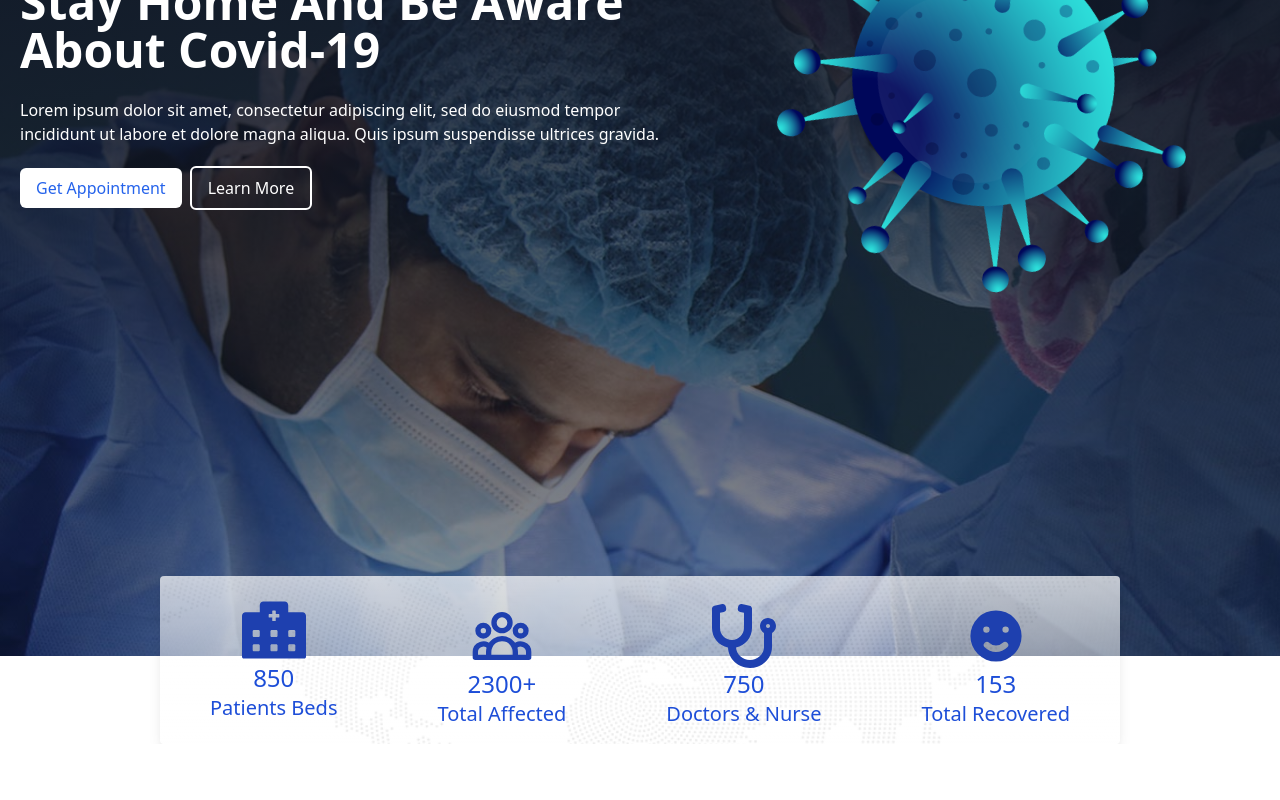
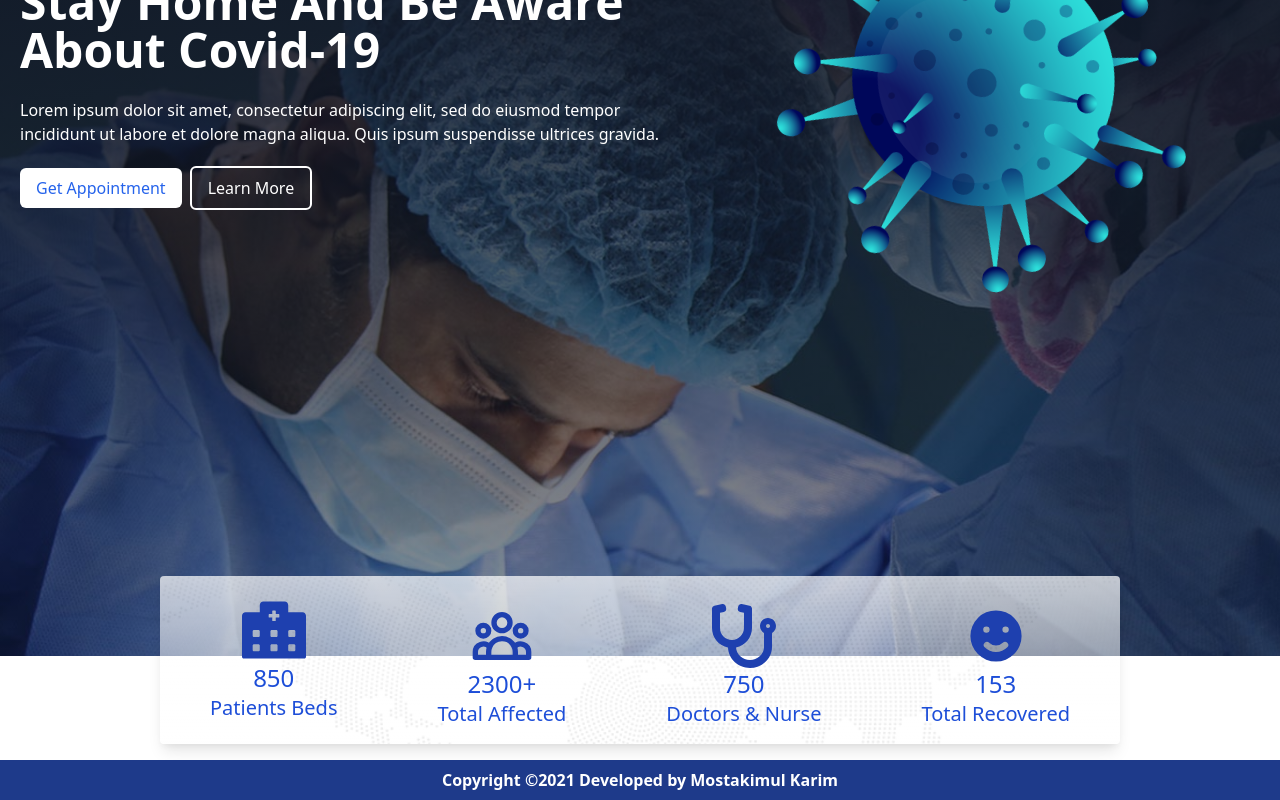
Before and after one commit to Mostakimul/react-health-care, a React (Create React App) app: page / in a window 1280 px wide. Shown: the part 264-1064 px from the top of the page. Before the commit the page ends 1008 px from the top, so only its background shows below. Built offline with nearby package versions, Linux system fonts and the light colour scheme.

Commit message:
Footer added

```diff
--- /dev/null
+++ b/src/components/TheFooter.js
@@ -0,0 +1,13 @@
+import React from 'react';
+
+const TheFooter = () => {
+  return (
+    <div className="bg-blue-900 py-2 text-center">
+      <p className="text-white font-semibold text-base">
+        Copyright &#169;2021 Developed by Mostakimul Karim
+      </p>
+    </div>
+  );
+};
+
+export default TheFooter;
--- a/src/pages/Home.js
+++ b/src/pages/Home.js
@@ -1,5 +1,6 @@
 import React from 'react';
 import TheCounter from '../components/TheCounter';
+import TheFooter from '../components/TheFooter';
 import TheHeader from '../components/TheHeader';
 
 const Home = () => {
@@ -8,9 +9,11 @@ const Home = () => {
       {/* The Header */}
       <TheHeader />
       {/* Counter Div */}
-      <div>
+      <div className="mb-4">
         <TheCounter />
       </div>
+      {/* Footer */}
+      <TheFooter />
     </div>
   );
 };
```
